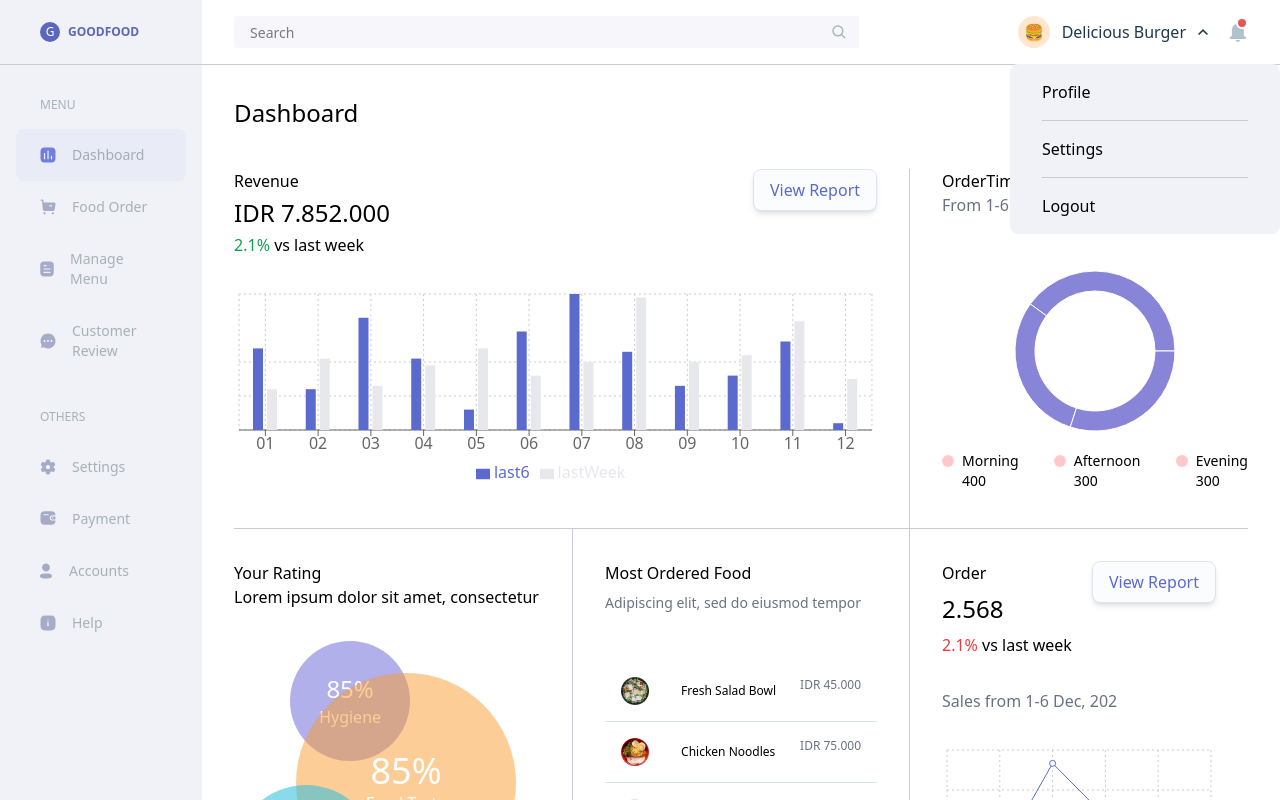
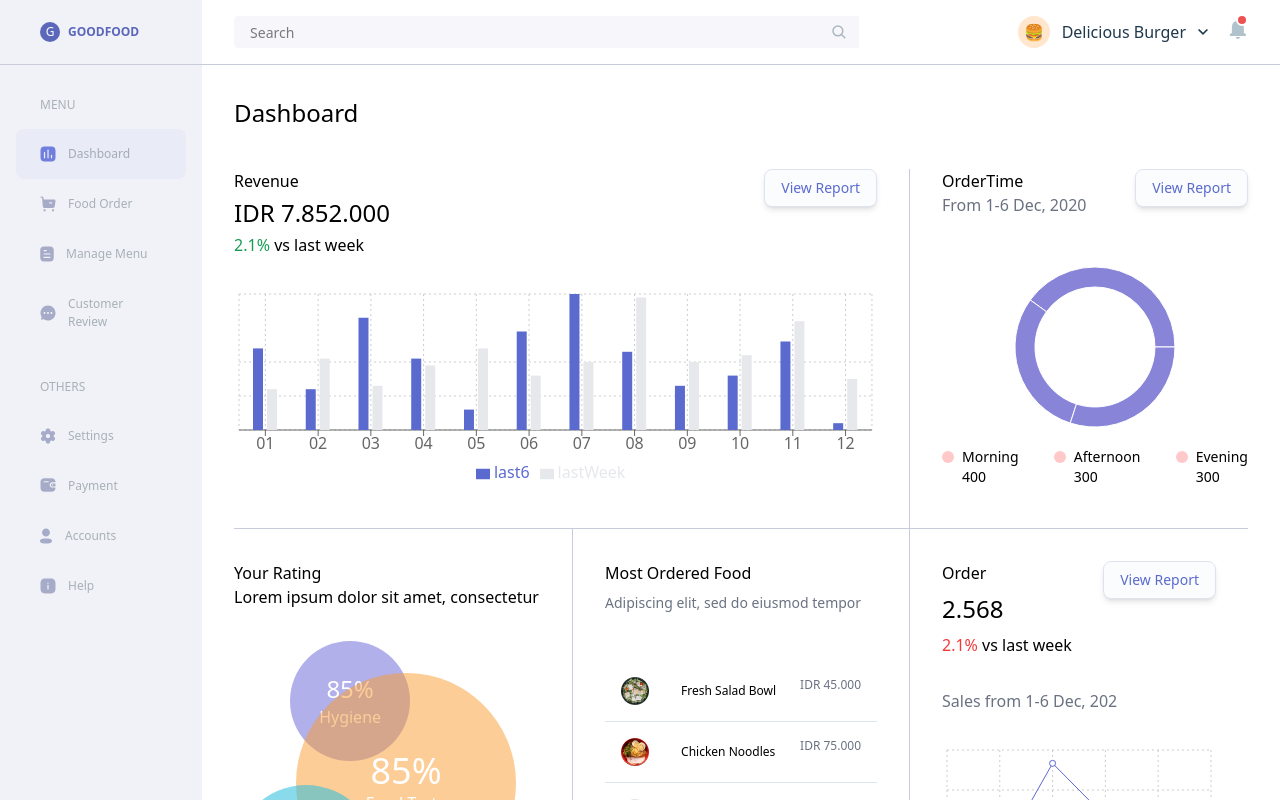
Before and after one commit to kofinartey/goodfood, a React (Vite) app: page / in a window 1280 px wide. Built offline with nearby package versions, Linux system fonts and the light colour scheme.

Commit message:
tiny tweaks

```diff
--- a/src/layout/dashboardLayout/components/Navbar/components/Notifications/index.tsx
+++ b/src/layout/dashboardLayout/components/Navbar/components/Notifications/index.tsx
@@ -1,16 +1,50 @@
 import { NotificationIcon } from "../../../../../../assets/icons";
+import { useNotifications } from "./useNotifications";
 
 export function Notifications() {
-  const notifications = [{ id: 1, message: "You have update", read: false }];
-
-  const unreadNotifications = notifications.filter((n) => !n.read);
+  const {
+    data: { isNotificationsOpen, notifications, unreadNotifications },
+    actions: { handleNotificationButtonClick },
+  } = useNotifications();
 
   return (
-    <div className="relative">
-      <NotificationIcon height={20} width={20} />
-      {unreadNotifications.length > 0 ? (
-        <div className="w-3 h-3 rounded-full bg-[#EC5252] absolute top-[-5px] right-0 border-2 border-white"></div>
+    <>
+      <div className="relative">
+        <button onClick={handleNotificationButtonClick}>
+          <NotificationIcon height={20} width={20} />
+          {unreadNotifications.length > 0 ? (
+            <div className="w-3 h-3 rounded-full bg-[#EC5252] absolute top-[-5px] right-0 border-2 border-white"></div>
+          ) : null}
+        </button>
+      </div>
+
+      {isNotificationsOpen ? (
+        <div className="z-10 flex flex-col absolute top-[65px] right-0 bg-[#b9c3ff] text-sm text-w">
+          {notifications.map((n, index) => (
+            <div
+              key={n.id}
+              className=""
+              onClick={handleNotificationButtonClick}
+            >
+              <div className="flex justify-between items-center p-6 m-2 rounded-lg hover:bg-[#dfe3fc]">
+                <p className="mr-14">{n.message}</p>
+                <p>{n.timeSince}</p>
+              </div>
+              {index + 1 < notifications.length ? (
+                <div className="bg-white h-[1px]" />
+              ) : null}
+            </div>
+          ))}
+        </div>
       ) : null}
-    </div>
+
+      {/* Options overlay */}
+      {isNotificationsOpen ? (
+        <div
+          className="w-screen h-screen absolute left-0 top-0"
+          onClick={handleNotificationButtonClick}
+        />
+      ) : null}
+    </>
   );
 }
--- /dev/null
+++ b/src/layout/dashboardLayout/components/Navbar/components/Notifications/useNotifications/index.ts
@@ -0,0 +1,33 @@
+import { useCallback, useState } from "react";
+
+export function useNotifications() {
+  const [isNotificationsOpen, setIsNotificationsOpen] = useState(false);
+  const notifications = [
+    {
+      id: 1,
+      message: "You have an update",
+      timeSince: "1 hour ago",
+      read: true,
+    },
+    { id: 2, message: "Second Update", timeSince: "4 hour ago", read: true },
+    { id: 3, message: "Third Update", timeSince: "2 hour ago", read: false },
+    { id: 4, message: "Fourth Update", timeSince: "1 hour ago", read: true },
+  ];
+
+  const unreadNotifications = notifications.filter((n) => !n.read);
+
+  const handleNotificationButtonClick = useCallback(() => {
+    setIsNotificationsOpen(!isNotificationsOpen);
+  }, [isNotificationsOpen]);
+
+  return {
+    data: {
+      isNotificationsOpen,
+      notifications,
+      unreadNotifications,
+    },
+    actions: {
+      handleNotificationButtonClick,
+    },
+  };
+}
--- a/src/layout/dashboardLayout/components/Navbar/components/UserAvatar/hooks/useUserAvatar/index.tsx
+++ b/src/layout/dashboardLayout/components/Navbar/components/UserAvatar/hooks/useUserAvatar/index.tsx
@@ -8,7 +8,7 @@ export function useUserAvatar() {
 
   const menuOptions = ["Profile", "Settings", "Logout"];
 
-  const [isOptionsOpen, setIsOptionsOpen] = useState(true);
+  const [isOptionsOpen, setIsOptionsOpen] = useState(false);
   const handleUserClick = useCallback(() => {
     setIsOptionsOpen(!isOptionsOpen);
   }, [isOptionsOpen]);
--- a/src/layout/dashboardLayout/components/Navbar/components/UserAvatar/index.tsx
+++ b/src/layout/dashboardLayout/components/Navbar/components/UserAvatar/index.tsx
@@ -7,6 +7,7 @@ export function UserAvatar() {
     data: { isOptionsOpen, menuOptions, userData },
     actions: { handleUserClick },
   } = useUserAvatar();
+
   return (
     <div className="">
       <button
@@ -28,6 +29,7 @@ export function UserAvatar() {
         </div>
       </button>
 
+      {/* TODO: Move into separate component */}
       {isOptionsOpen ? (
         <>
           <div className="absolute z-10 bg-[#F1F2F7] w-[200px] md:w-[270px] mt-4 rounded-lg right-0">
@@ -48,6 +50,7 @@ export function UserAvatar() {
           </div>
         </>
       ) : null}
+
       {/* Options overlay */}
       {isOptionsOpen ? (
         <div
--- a/src/layout/dashboardLayout/components/SidePanel/components/SidePanelItem/index.tsx
+++ b/src/layout/dashboardLayout/components/SidePanel/components/SidePanelItem/index.tsx
@@ -13,9 +13,9 @@ export function SidePanelItem({ item }: { item: PanelItem }) {
         isActive ? "bg-[#707FDD10]" : ""
       } rounded-lg hover:bg-[#707FDD10] mx-2 lg:mx-4 `}
     >
-      <Link to={item.href} className="text-sm">
+      <Link to={item.href} className="text-[12px]">
         <div className="flex items-center p-4  lg:px-6">
-          <div className="mr-4">{item.icon}</div>
+          <div className="mr-3">{item.icon}</div>
           <span className="hidden lg:block">{item.label}</span>
         </div>
       </Link>
--- a/src/layout/dashboardLayout/components/SidePanel/index.tsx
+++ b/src/layout/dashboardLayout/components/SidePanel/index.tsx
@@ -11,8 +11,6 @@ import {
 import { SidePanelItem } from "./components/SidePanelItem";
 
 export function SidePanel() {
-  // TODO:
-  // move data into hook
   const menuList = [
     {
       href: "",
--- a/src/layout/dashboardLayout/index.tsx
+++ b/src/layout/dashboardLayout/index.tsx
@@ -6,7 +6,7 @@ export function DashboardLayout() {
   return (
     <div className="flex ">
       <SidePanel />
-      <div className="w-full ">
+      <div className="w-full">
         <Navbar />
         <div className="dashboard-wrapper">
           <Outlet />
--- a/src/shared/components/Button/index.tsx
+++ b/src/shared/components/Button/index.tsx
@@ -2,7 +2,12 @@ type ButtonProps = React.ButtonHTMLAttributes<ButtonProps>;
 
 export function Button({ children }: ButtonProps) {
   return (
-    <button className=" bg-[#FBFCFE] px-4 py-2 mb-10 text-md border-1 rounded-lg border-[#DDE4F0] text-[#5A6ACF] shadow-md">
+    <button
+      className="
+    bg-[#FBFCFE] px-4 py-2 mb-10 text-sm border-1 rounded-lg border-[#DDE4F0]
+    text-[#5A6ACF] shadow-md hover:bg-[#5A6ACF] hover:text-white transition-all
+    "
+    >
       {children}
     </button>
   );
```
Also changed, not shown: 1 other file (tests, documents, lock files or other folders).
